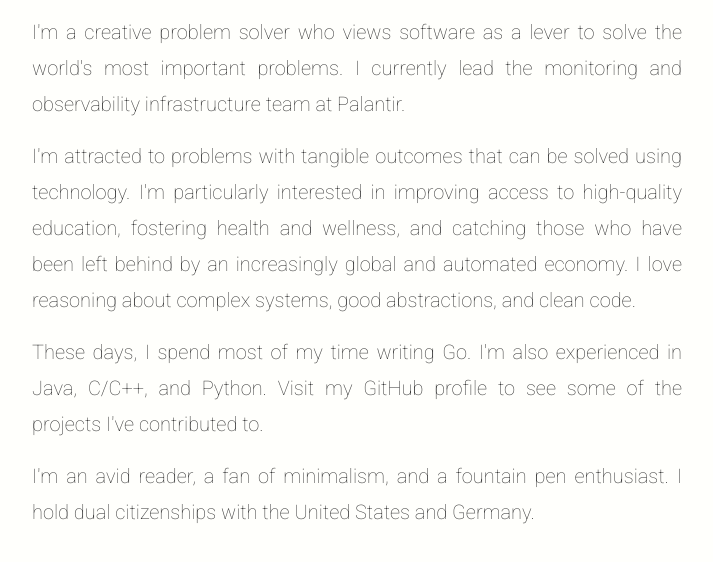
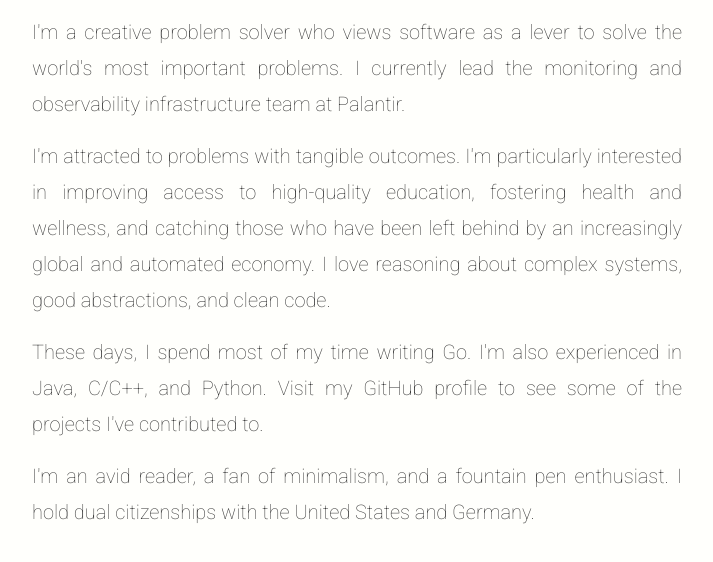
Before and after one commit to najork/maxnajork.com, a plain HTML site: page index.html in a window 1280 px wide. Shown: the part 222-784 px from the top of the page, without its empty margins (283-996 px from the left). Drawn offline with Linux system fonts and the light colour scheme.

Commit message:
Remove redundant wording from bio

```diff
--- a/index.html
+++ b/index.html
@@ -26,7 +26,7 @@
 
     <p>I'm a creative problem solver who views software as a lever to solve the world's most important problems. I currently lead the monitoring and observability infrastructure team at Palantir.</p>
 
-    <p>I'm attracted to problems with tangible outcomes that can be solved using technology. I'm particularly interested in improving access to high-quality education, fostering health and wellness, and catching those who have been left behind by an increasingly global and automated economy. I love reasoning about complex systems, good abstractions, and clean code.</p>
+    <p>I'm attracted to problems with tangible outcomes. I'm particularly interested in improving access to high-quality education, fostering health and wellness, and catching those who have been left behind by an increasingly global and automated economy. I love reasoning about complex systems, good abstractions, and clean code.</p>
 
     <p>These days, I spend most of my time writing Go. I'm also experienced in Java, C/C++, and Python. Visit my GitHub profile to see some of the projects I've contributed to.</p>
 
```
